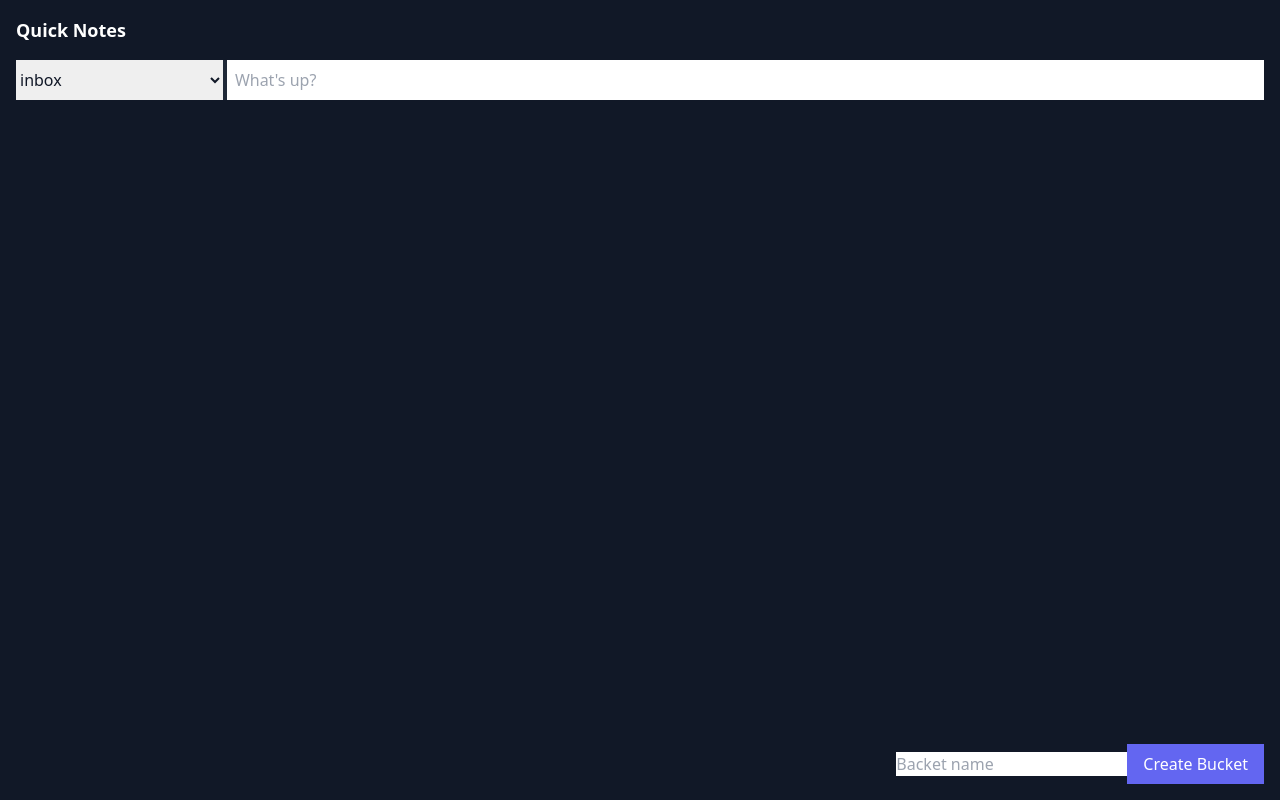
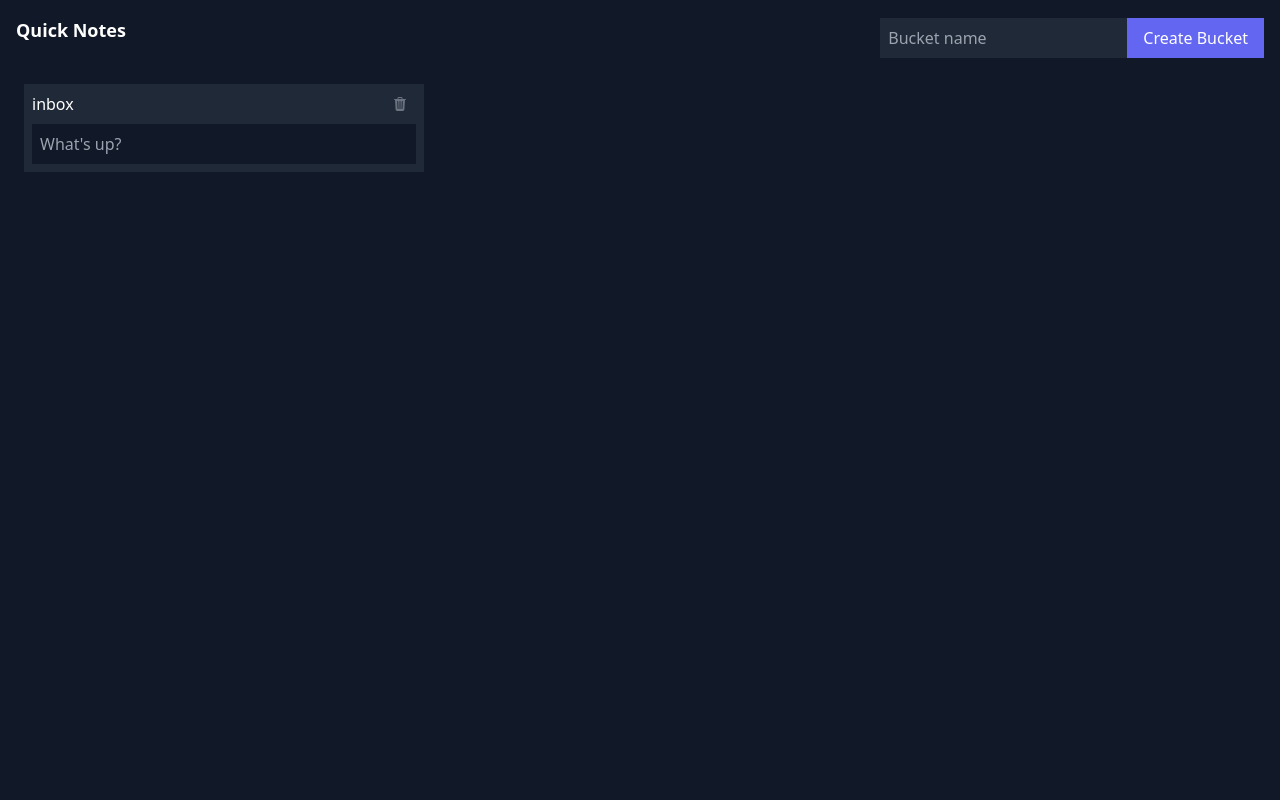
Before and after one commit to SpencerAung/quick-notes, a React (Create React App) app: page / in a window 1280 px wide. Built offline with nearby package versions, Linux system fonts and the light colour scheme.

Commit message:
Adjust UI

```diff
--- a/src/components/App.tsx
+++ b/src/components/App.tsx
@@ -1,7 +1,6 @@
 import { useReducer } from 'react';
-import Compose from './Compose';
 import CreateBucket from './CreateBucket';
-import Bucket from './Bucket';
+import Buckets from './Buckets';
 import NoteContext from './NoteContext';
 import { noteReducer, initialState, initializer } from './NoteReducer';
 
@@ -13,16 +12,11 @@ function App() {
     <NoteContext.Provider value={reducer}>
       <div className={`font-sans bg-gray-900 text-white h-screen`}>
         <div className={`container mx-auto p-4 h-full w-auto flex flex-col`}>
-          <h1 className={`text-lg font-semibold mb-4`}>Quick Notes</h1>
-          <div className="mb-4">
-            <Compose />
+          <div className="flex justify-between mb-4 items-center">
+            <h1 className={`text-lg font-semibold mb-4 flex-1`}>Quick Notes</h1>
+              <CreateBucket />
           </div>
-          <div className={`flex flex-row flex-1`}>
-            <Bucket />
-          </div>
-          <div className="flex justify-end self-end ">
-            <CreateBucket />
-          </div>
+          <Buckets />
         </div>
       </div>
     </NoteContext.Provider>
--- a/src/components/Bucket.tsx
+++ b/src/components/Bucket.tsx
@@ -2,43 +2,40 @@ import { useContext } from 'react';
 import NoteContext from './NoteContext';
 import Note from './Note';
 import { Note as NoteType } from './types';
-import { getNotes } from './notes';
+import Compose from './Compose';
+import { IoTrash } from 'react-icons/io5';
 
-const Inbox = () => {
-  const [state, dispatch] = useContext(NoteContext);
-  const handleClearNotes = () => {
+const Bucket = ({ bucket }) => {
+  const [, dispatch] = useContext(NoteContext);
+  const { notes = [], name } = bucket;
+  const handleDeleteBucket = () => {
 
     dispatch({
-      type: 'CLEAR_NOTES',
-      bucketName: state.selectedBucket
+      type: 'DELETE_BUCKET',
+      bucketName: name
     })
   }
 
-  const notes = getNotes(state.buckets[state.selectedBucket]);
-  if (!notes?.length) {
-    return null;
-  }
-
-
   return (
-    <div className={`flex flex-col m-4 gap-4 items-end w-1/2`}>
-      <div className="w-full flex flex-row justify-between items-center">
-        <h2>Inbox</h2>
+    <div className={`p-2 bg-gray-800`}>
+      <div className="w-full mb-2 flex flex-row justify-between items-center">
+        <h2>{name}</h2>
         <button
-          className="px-2 py-1 border border-slate-400"
-          onClick={handleClearNotes}
+          className="px-2 py-1 text-gray-500"
+          onClick={handleDeleteBucket}
         >
-          Clear All
+          <IoTrash />
         </button>
       </div>
       <div className="flex flex-col gap-2 w-full">
         {(notes || []).map((note: NoteType) => (
           <Note key={note.id} note={note} />
         ))}
+        <Compose bucket={bucket} />
       </div>
 
     </div>
   )
 };
 
-export default Inbox;
+export default Bucket;
--- /dev/null
+++ b/src/components/Buckets.tsx
@@ -0,0 +1,21 @@
+import { useContext } from "react"
+import Bucket from "./Bucket";
+import NoteContext from "./NoteContext"
+import { toArray } from "./notes";
+
+function Buckets() {
+  const [state,] = useContext(NoteContext);
+  const buckets = toArray(state.buckets);
+
+  return (
+    <div className="flex flex-wrap">
+      {buckets.map((bucket) => (
+      <div key={bucket.id} className="w-1/3 p-2">
+        <Bucket key={bucket.id} bucket={bucket} />
+        </div>
+      ))}
+    </div>
+  )
+}
+
+export default Buckets
--- a/src/components/Compose.tsx
+++ b/src/components/Compose.tsx
@@ -1,11 +1,8 @@
 import { useContext } from 'react';
 import NoteContext from './NoteContext';
-import { toArray } from './notes';
 
-function Compose() {
-  const [state, dispatch] = useContext(NoteContext);
-  const buckets = toArray(state.buckets);
-  const selectedBucket = state.selectedBucket;
+function Compose({ bucket }) {
+  const [, dispatch] = useContext(NoteContext);
 
   const handleSubmit = (e: React.FormEvent<HTMLFormElement>) => {
     e.preventDefault();
@@ -13,29 +10,22 @@ function Compose() {
     const formData = new FormData(form);
     const note = formData.get('note') as string;
 
-    const bucketName = state.selectedBucket;
 
     dispatch({
       type: 'ADD_NOTE',
-      bucketName,
+      bucketName: bucket.name,
       note,
     });
     form.reset();
 
   }
-  // const selectedInbox = getSelectedBucketName();
 
   return (
     <div className={`w-full`}>
       <form id="note-form" onSubmit={handleSubmit}
-        className={`w-full flex flex-row gap-1 bg-gray-800 text-gray-900`}>
-        <select className="w-1/5 min-w-fit" defaultValue={selectedBucket}>
-          {buckets.map(({ id, name }) => (
-            <option key={id} value={name} >{name}</option>
-          ))}
-        </select>
-        <input type="text" name="note" placeholder="What's up?"
-          className={`w-full max-h-16 p-2`} />
+        className={`w-full flex flex-row gap-1 text-gray-900`}>
+        <input type="text" name="note" placeholder="What's up?" autoComplete="off"
+          className={`w-full max-h-16 p-2 bg-gray-900 text-white`} />
       </form>
     </div>
   )
--- a/src/components/CreateBucket.tsx
+++ b/src/components/CreateBucket.tsx
@@ -21,7 +21,7 @@ const [, dispatch] = useContext(NoteContext);
   return (
     <div>
       <form onSubmit={handleCreateBucket}>
-        <input type="text" className="text-black" name="bucketName" placeholder="Backet name" />
+        <input type="text" className="max-h-16 p-2 bg-gray-800 text-white" name="bucketName" placeholder="Bucket name" autoComplete="off"/>
         <button
           className="bg-indigo-500 text-white px-4 py-2"
           >Create Bucket</button>
--- a/src/components/Note.tsx
+++ b/src/components/Note.tsx
@@ -22,7 +22,7 @@ const Note: React.FC<{ note: NoteType }> = ({ note }) => {
         {note.body}
       </div>
       <div className="flex flex-row justify-end">
-        <button onClick={() => handleRemove(note.id)}><IoClose /></button>
+        <button onClick={() => handleRemove(note.id)} className="text-gray-500"><IoClose /></button>
       </div>
     </div>
   )
--- a/src/components/NoteReducer.ts
+++ b/src/components/NoteReducer.ts
@@ -4,7 +4,6 @@ import { Store } from "./types";
 const STORE_KEY = 'store';
 
 export const initialState = {
-  selectedBucket: 'inbox',
   buckets: {
     inbox: createBucket('inbox')
   }
@@ -52,7 +51,7 @@ export function noteReducer(store: Store, action: { [key: string]: any }) {
     case 'DELETE_BUCKET': {
       const updated = {
         ...store,
-        buckets: deleteBucket(store.buckes, action.bucketName)
+        buckets: deleteBucket(store.buckets, action.bucketName)
       }
       saveToStorage(updated);
       return updated;
--- a/src/components/notes.ts
+++ b/src/components/notes.ts
@@ -37,10 +37,11 @@ export function isBucketNameExists(buckets: Buckets, bucketName: string): boolea
 
 export function deleteBucket(buckets: Buckets, bucketName: string): Buckets {
   if (isBucketNameExists(buckets, bucketName)) {
-    return {
-      ...buckets,
-      [bucketName]: undefined
-    }
+    const newBuckets = { ...buckets }
+
+    delete newBuckets[bucketName];
+
+    return newBuckets;
   }
 
   return buckets;
--- a/src/components/types.ts
+++ b/src/components/types.ts
@@ -15,5 +15,5 @@ export type Buckets = {
   [key: string]: Bucket;
 }
 export interface Store {
-  [key: string]: any;
+  buckets: Buckets
 }
```
